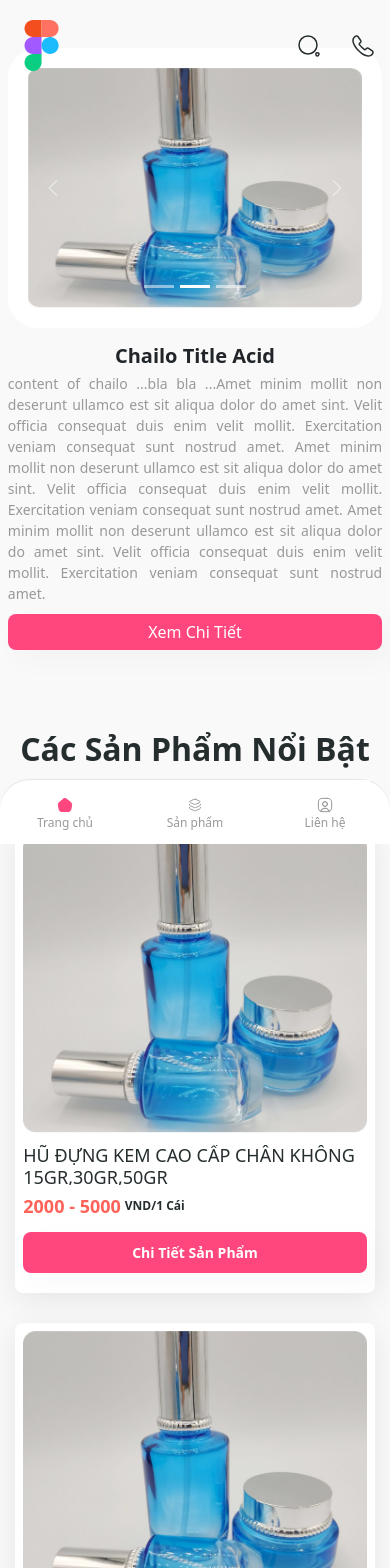
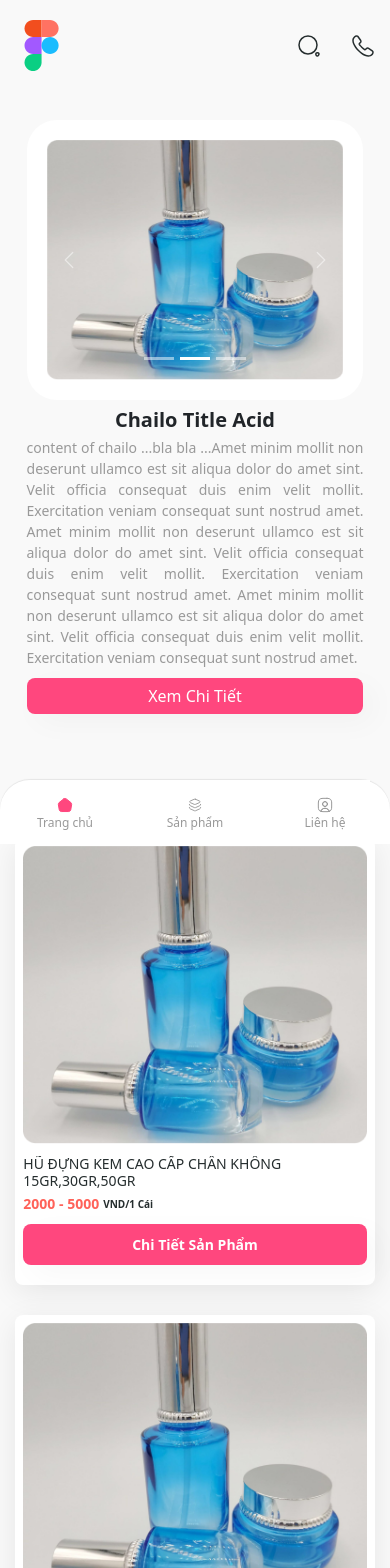
Before and after one commit to trminhphu79/antam-ecommerc, a React (Create React App) app: page / in a window 390 px wide. Shown: the top 1568 px of the page. Built offline with nearby package versions, Linux system fonts and the light colour scheme.

Commit message:
responsive home section .

```diff
--- a/src/app/components/footer/footer.scss
+++ b/src/app/components/footer/footer.scss
@@ -40,7 +40,7 @@
 /* Responsive */
 
 // Mobile: width < 740px
-@media (max-width: 46.1875em) {
+@media (max-width: 1024px) {
   .footer {
     position: relative;
     z-index: 90;
--- a/src/app/components/navbar/Navbar.scss
+++ b/src/app/components/navbar/Navbar.scss
@@ -60,7 +60,7 @@
 /* Responsive */
 
 // Mobile: width < 740px
-@media (max-width: 46.1875em) {
+@media (max-width: 1024px) {
   .navbar1 {
     top: unset;
     left: 0;
--- a/src/app/page/common/listProduct.jsx
+++ b/src/app/page/common/listProduct.jsx
@@ -9,7 +9,7 @@ const ListProduct = ({ products }) => {
             <div className="row list-product">
                 {
                     products.map(item => (
-                        <div key={item._id} className="col-xl-3 col-lg-4 col-md-4 col-xs-6">
+                        <div key={item._id} className="col-xl-3 col-lg-4 col-md-4 col-xs-4">
                             <div className='wrapper-item'>
                                 <img src={image} alt="" />
                                 <div className="content">
--- a/src/app/page/common/styles/listProduct.css
+++ b/src/app/page/common/styles/listProduct.css
@@ -1,21 +1,16 @@
-
-
-
-
-
 .list-product div .wrapper-item {
   width: 100%;
   margin: 1.5rem 0;
   box-shadow: 0px 7px 30px 0px #00000014;
-    border-radius: .8rem;
-    padding: .8rem;
-    background: #fff ;
+  border-radius: 0.8rem;
+  padding: 0.8rem;
+  background: #fff;
 }
 
 .list-product div .wrapper-item img {
   width: 100%;
   object-fit: cover;
-    border-radius: .8rem;
+  border-radius: 0.8rem;
 }
 
 .list-product div .wrapper-item .content {
@@ -23,7 +18,7 @@
 }
 
 .list-product div .wrapper-item .content h4 {
-    color: #252D2E;
+  color: #252d2e;
   height: 4rem;
   font-size: 1.8rem;
   text-transform: capitalize;
@@ -46,13 +41,13 @@
   font-weight: 700;
   height: 3.2rem;
   line-height: 3.2rem;
-    margin-right: .4rem;
+  margin-right: 0.4rem;
 }
 
 .list-product div .wrapper-item .content div p {
   font-size: 1.2rem;
   font-weight: 700;
-    color: #252D2E;
+  color: #252d2e;
   margin: 0;
   height: 3.2rem;
   line-height: 3.2rem;
@@ -62,6 +57,33 @@
   margin: 0;
   width: 100%;
   font-size: 1.6rem;
-    border-radius: .8rem;
+  border-radius: 0.8rem;
   font-weight: 700;
 }
+
+@media (max-width: 450px) {
+
+
+  .list-product div .wrapper-item .content {
+    padding: 0.8rem;
+  }
+
+  .list-product div .wrapper-item .content h4 {
+    font-size: 1.4rem;
+    margin-bottom: 0;
+    height: 3.2rem ;
+  }
+
+.list-product div .wrapper-item .content div {
+  margin-bottom: .4rem;
+}
+
+.list-product div .wrapper-item .content div span{
+    font-size: 1.4rem ;
+}
+
+.list-product div .wrapper-item .content div p{
+    font-size: 1rem ;
+}
+
+}
--- a/src/app/page/home/homeSlide.jsx
+++ b/src/app/page/home/homeSlide.jsx
@@ -4,7 +4,7 @@ import Slider from "../common/slider" ;
 const HomeSlide = () => {
   return (
     <div className="home-slide row">
-      <div id="image" className="col-xl-4 col-lg-4 col-md-12 col-xs-12">
+      <div id="image" className="col-xl-5 col-lg-5 col-md-12 col-xs-12">
         <div className="wrapper-item">
           <Slider />
         </div>
--- a/src/app/page/home/style/home.css
+++ b/src/app/page/home/style/home.css
@@ -1,4 +1,3 @@
-
 * {
   padding: 0;
   margin: 0;
@@ -64,28 +63,41 @@ html {
     padding: 1.2rem 0;
   }
   .home-below .row div .wrapper-item .content .btn {
-    font-size: 1.4rem ;
+    font-size: 1.4rem;
   }
 }
 
-@media (max-width: 991px) {
-  .background-page{
-    padding: 0 ;
-  }
+@media (max-width: 1024px) {
 }
 
 @media (max-width: 768px) {
-  .home-below{
+  .home-below {
+    margin: 0 auto;
+  }
+
+  .home-slide #image .wrapper-item {
+    width: 90%;
     margin: 0 auto ;
   }
 
+  .home-slide #content .wrapper-item{
+    width: 90% ;
+    margin : .8rem auto 0 ;
+  }
 
-
+  .home-slide #content .wrapper-item h2{
+    font-size: 3.6rem ;
+    text-align: center ;
+  }
 }
 
 @media (max-width: 450px) {
   .home-below {
     width: 96%;
+  }
+
+  .home-below h2 {
+    font-size: 2rem ;
   }
 
   .home-slide #image .wrapper-item img {
@@ -99,16 +111,16 @@ html {
 
   .home-slide #content .wrapper-item h2 {
     font-size: 2rem;
-    text-align: center ;
+    text-align: center;
   }
 
-.home-slide #content .wrapper-item p {
-  font-size: 1.4rem;
+  .home-slide #content .wrapper-item p {
+    font-size: 1.4rem;
+  }
+
+  .home-slide #content .wrapper-item .btn {
+    margin: 0;
+    padding: 0.6rem 1.6rem;
+    width: 100%;
+  }
 }
-
-.home-slide #content .wrapper-item .btn{
-  margin : 0 ;
-  padding: .6rem 1.6rem;
-  width: 100% ;
-}
-}
--- a/src/styles/_variable.scss
+++ b/src/styles/_variable.scss
@@ -3,7 +3,6 @@
   --white-color: #fff;
   --text-color: #4d4d4d;
   --background-color: #f9f9f9;
-
   --navbar-width: 140px;
   --navbar-height-mobile: 64px;
 }
@@ -81,6 +80,6 @@ body {
   .background-page{
     padding: 0 ;
     width: 96% ;
-    margin: 48px auto ;
+    margin: 120px auto ;
   }
 }
```
Lines whose indentation alone changed are shown as unchanged.
